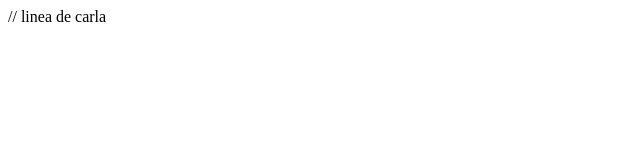
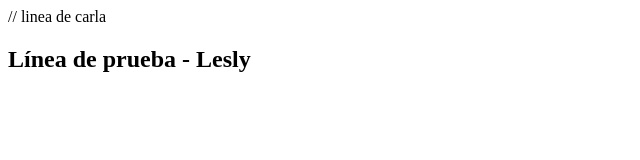
Before and after one commit to MelynaPernia/borrame, a plain HTML site: page index.html in a window 1280 px wide. Shown: the whole page, without its empty margins (0-640 px from the left). Drawn offline with Linux system fonts and the light colour scheme.

Commit message:
Linea de lesly

```diff
--- a/index.html
+++ b/index.html
@@ -6,5 +6,6 @@
   </head>
   <body>
     // linea de carla
+    <h2>Línea de prueba - Lesly</h2>
   </body>
 </html>
```
